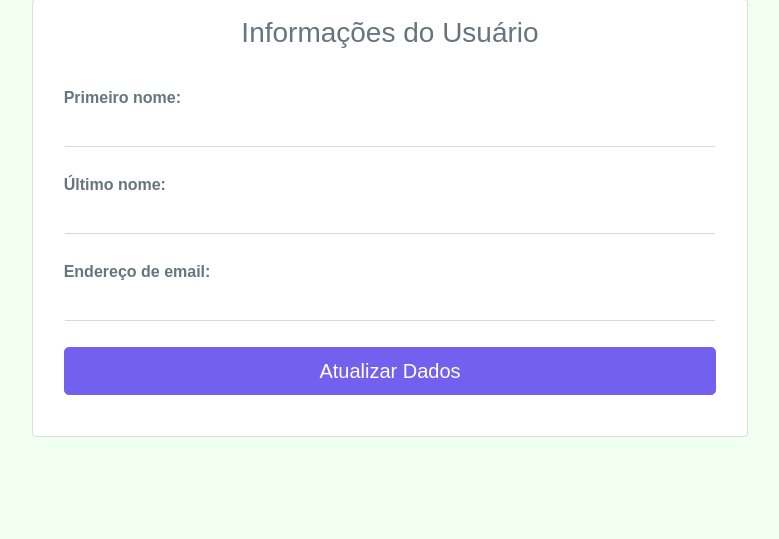
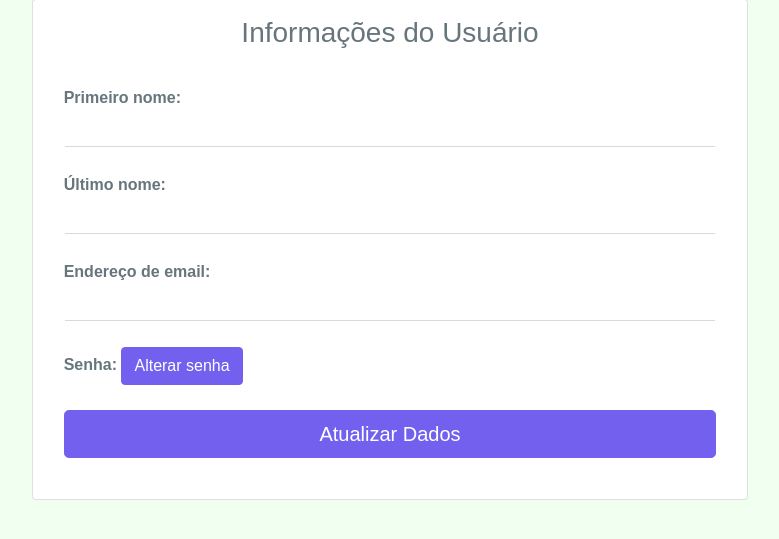
Before and after one commit to VilaAttena/VilaAttenaDjango, a Django app: page /edit_profile/ in a window 1280 px wide. Shown: the part 73-612 px from the top of the page, without its empty margins (250-1029 px from the left). Run offline with Django 3.2, Linux system fonts and the light colour scheme; a user stored in the database is signed in; some libraries are stand-ins or nearby versions.

Commit message:
Adicionando botão de alterar senha na tela de edição do perfil

```diff
--- a/sistema/templates/sistema/edit_profile.html
+++ b/sistema/templates/sistema/edit_profile.html
@@ -32,6 +32,12 @@
                             </div>
                         </div>
                         <div class="form-group">
+                            <div class="col-md-12">
+                                <b>{{ form.password.label_tag }}</b>
+                                <a class="btn btn-primary" href="{% url 'reset_password' %}">Alterar senha</a>
+                            </div>
+                        </div>
+                        <div class="form-group">
                             <div class="col-sm-12">
                                 <input type="submit" class="btn btn-lg btn-primary btn-block" value="Atualizar Dados">
                             </div>
```
